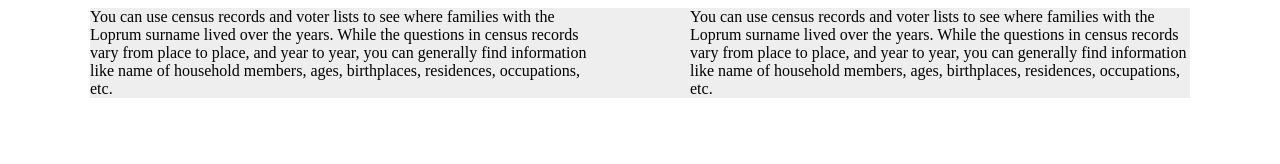
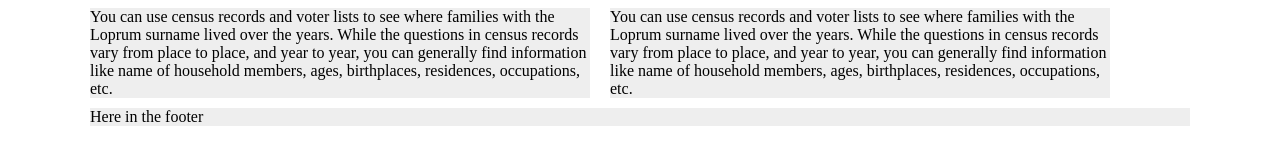
Before and after one commit to irfan-rasool/learn-html, a plain HTML site: page two-column-div.html in a window 1280 px wide. Drawn offline with Linux system fonts and the light colour scheme.

Commit message:
#comment two column with footer

```diff
--- a/two-column-div.html
+++ b/two-column-div.html
@@ -5,32 +5,35 @@
     <style type="text/css">
     	 .main-content {
             width: 1100px;
-            background-color: #eee;
             margin: 0 auto;
         }
-  		.left-column {
+  		.column {
             float: left;
             width: 500px;
+            background-color: #eee;
             text-align: left;
         }
-         .right-column {
-         	float: right;
-            width: 500px;
-            text-align: left;
-         }
+        .column:first-of-type {
+            margin-right: 20px;
+        }
+        .footer {
+        	background-color: #eee;
+        	margin-top: 10px;
+        }
     </style>
 </head>
 <body>
 <div class="main-content">
-	<div class="left-column">
+	<div class="column">
 		You can use census records and voter lists to see where families with the Loprum surname lived over the years.
 While the questions in census records vary from place to place, and year to year, you can generally find information like name of household members, ages, birthplaces, residences, occupations, etc.
 	</div>
-	<div class="right-column">
+	<div class="column">
 		You can use census records and voter lists to see where families with the Loprum surname lived over the years.
 While the questions in census records vary from place to place, and year to year, you can generally find information like name of household members, ages, birthplaces, residences, occupations, etc.
 	</div>
 	<div style="clear:both"></div>
+	<div class="footer">Here in the footer</div>
 </div>
 </body>
 </html>
```
